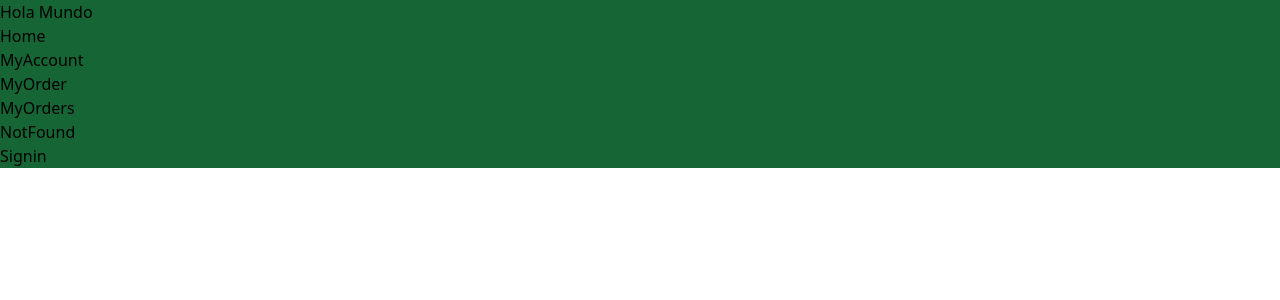
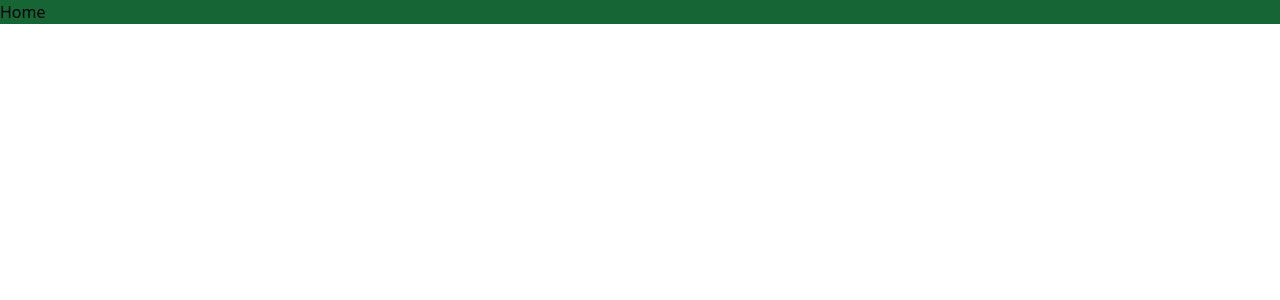
Before and after one commit to rolando22/react-shop-tailwindcss, a React (Vite) app: page / in a window 1280 px wide. Shown: the top 300 px of the page. Built offline with nearby package versions, Linux system fonts and the light colour scheme.

Commit message:
[ADD] rutas

```diff
--- a/package.json
+++ b/package.json
@@ -11,7 +11,8 @@
   },
   "dependencies": {
     "react": "^18.2.0",
-    "react-dom": "^18.2.0"
+    "react-dom": "^18.2.0",
+    "react-router-dom": "^6.14.0"
   },
   "devDependencies": {
     "@types/react": "^18.0.37",
--- a/src/Pages/App/index.jsx
+++ b/src/Pages/App/index.jsx
@@ -1,3 +1,5 @@
+import { BrowserRouter, useRoutes } from 'react-router-dom'
+
 import {
     Home,
     MyAccount,
@@ -9,16 +11,23 @@
 
 import './App.css';
 
+const AppRoutes = () => {
+    const routes = useRoutes([
+        { path: '/', element: <Home /> },
+        { path: '/my-account', element: <MyAccount /> },
+        { path: '/my-order', element: <MyOrder /> },
+        { path: '/my-orders', element: <MyOrders /> },
+        { path: '/signin', element: <Signin /> },
+        { path: '/*', element: <NotFound /> },
+    ]);
+
+    return routes;
+};
+
 export function App() {
     return (
-        <>
-            <div className='bg-green-800'>Hola Mundo</div>
-            <Home />
-            <MyAccount />
-            <MyOrder />
-            <MyOrders />
-            <NotFound />
-            <Signin />
-        </>
+        <BrowserRouter>
+            <AppRoutes />
+        </BrowserRouter>
     );
 }
```
